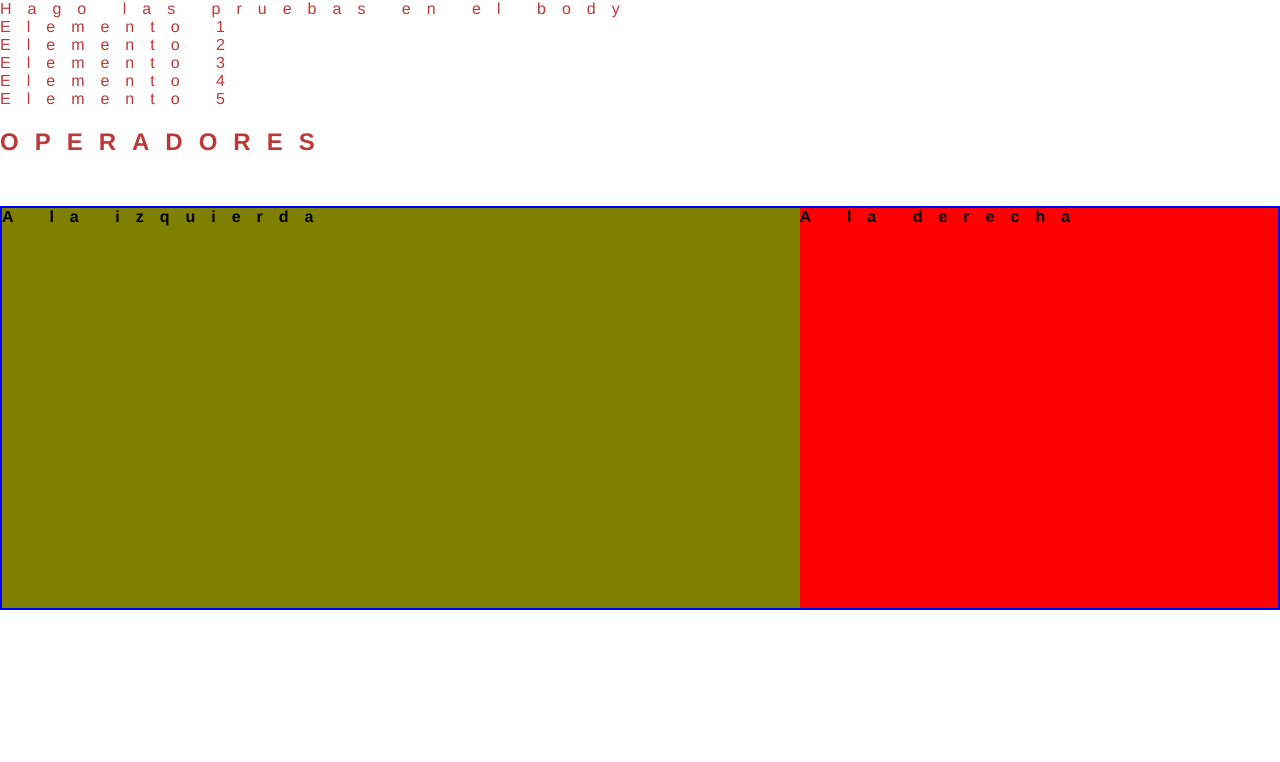
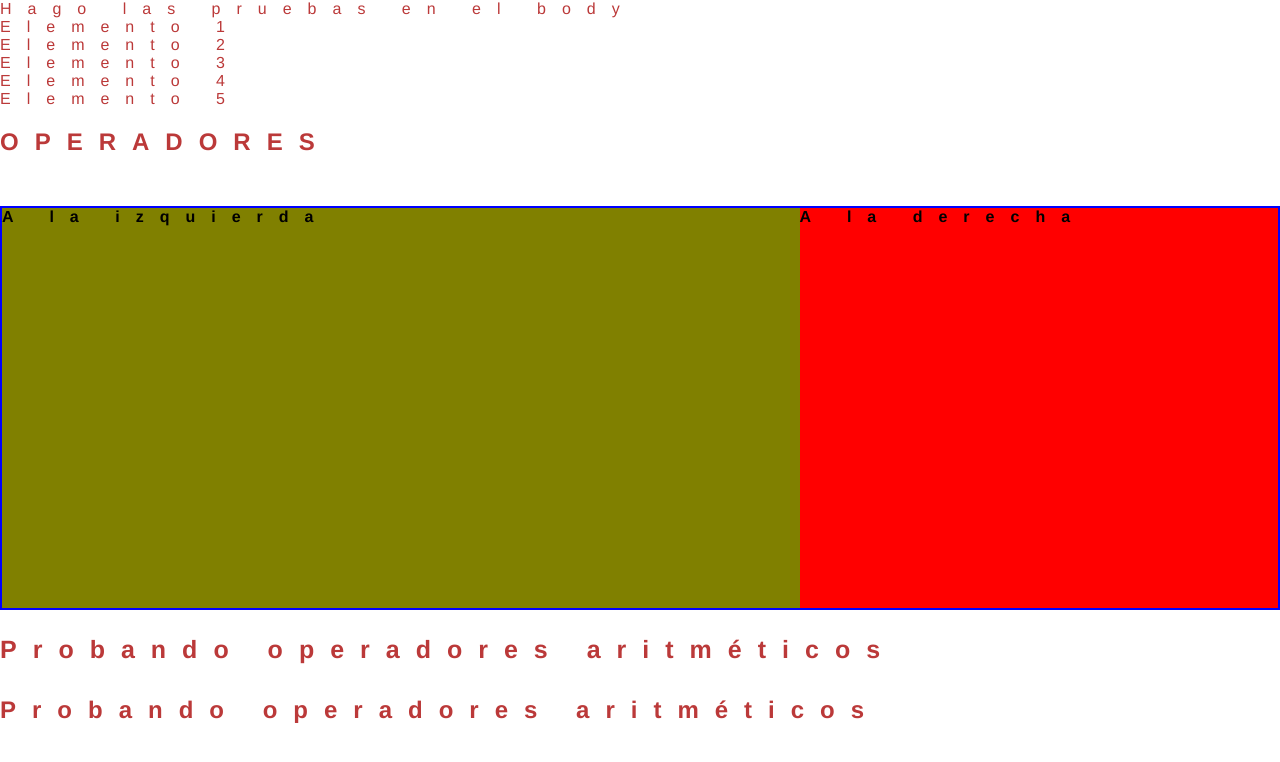
Before and after one commit to FranciscoJOtero/UT3, a plain HTML site: page sesion 21(25-11-2019)/ejercicio2.html in a window 1280 px wide. Drawn offline with Linux system fonts and the light colour scheme.

Commit message:
Version 1.3 ramaSesion21_Prueba_Operadores

```diff
--- a/sesion 21(25-11-2019)/css/style2.scss
+++ b/sesion 21(25-11-2019)/css/style2.scss
@@ -44,3 +44,17 @@ aside[role="complementary"] {
     font-weight: bolder;
 
 }
+
+/* Prueba de Operadores */
+
+h3 {
+
+    font-size: 5px * 5;
+
+}
+
+h4 {
+
+    font-size: 2px + 22;
+
+}
--- a/sesion 21(25-11-2019)/ejercicio2.html
+++ b/sesion 21(25-11-2019)/ejercicio2.html
@@ -22,5 +22,9 @@
             <article role="main" > A la izquierda </article>
             <aside role="complementary"> A la derecha </aside>
         </div>
+
+        <h3> Probando operadores aritméticos </h3>
+        <h4> Probando operadores aritméticos </h4>
+
     </body>
 </html>
```
Also changed, not shown: sesion 21(25-11-2019)/capturas/Captura19.PNG (added), sesion 21(25-11-2019)/capturas/Captura20.PNG (added), sesion 21(25-11-2019)/capturas/Captura21.PNG (added), sesion 21(25-11-2019)/capturas/Captura22.PNG (added), sesion 21(25-11-2019)/css/style2.css, 1 other file.
